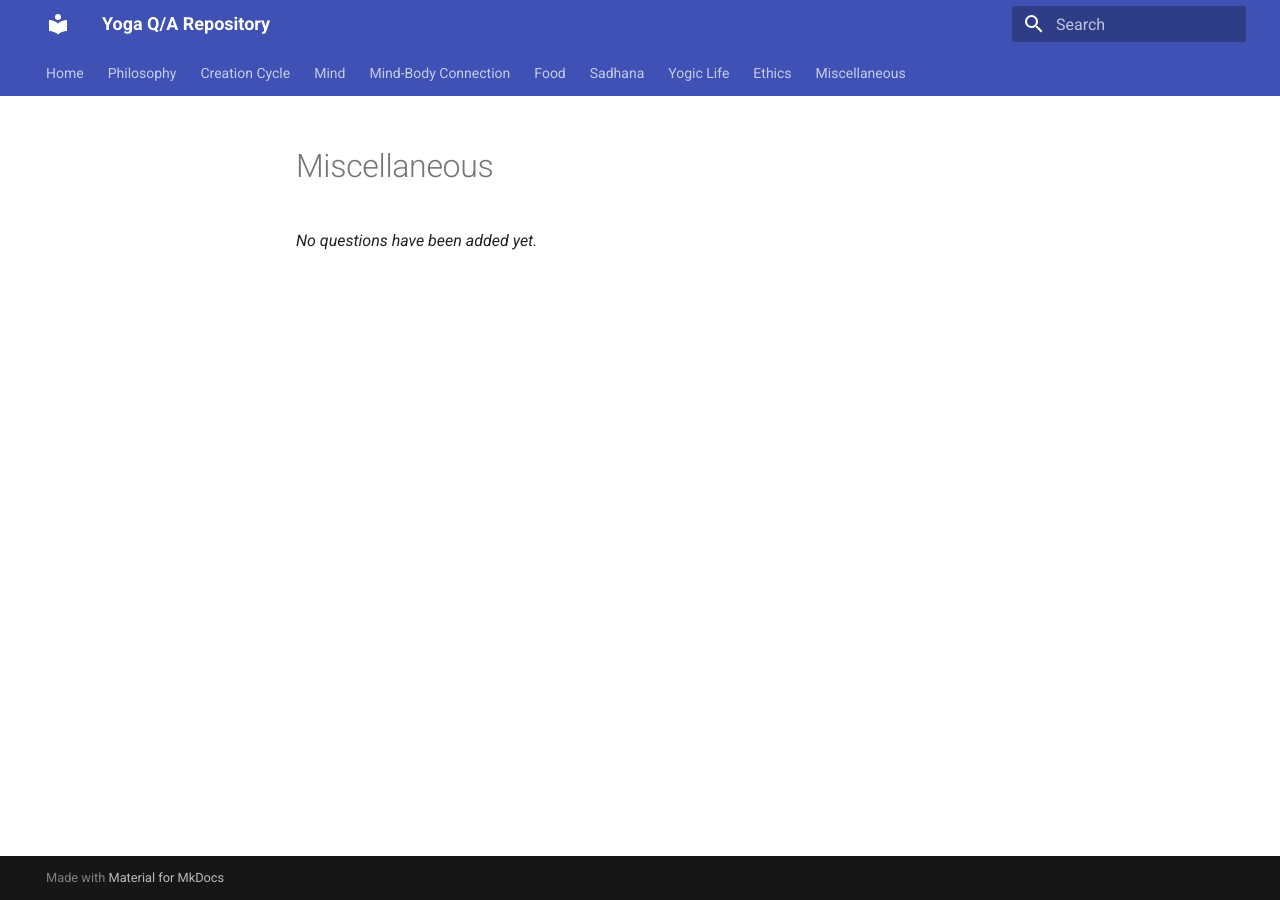
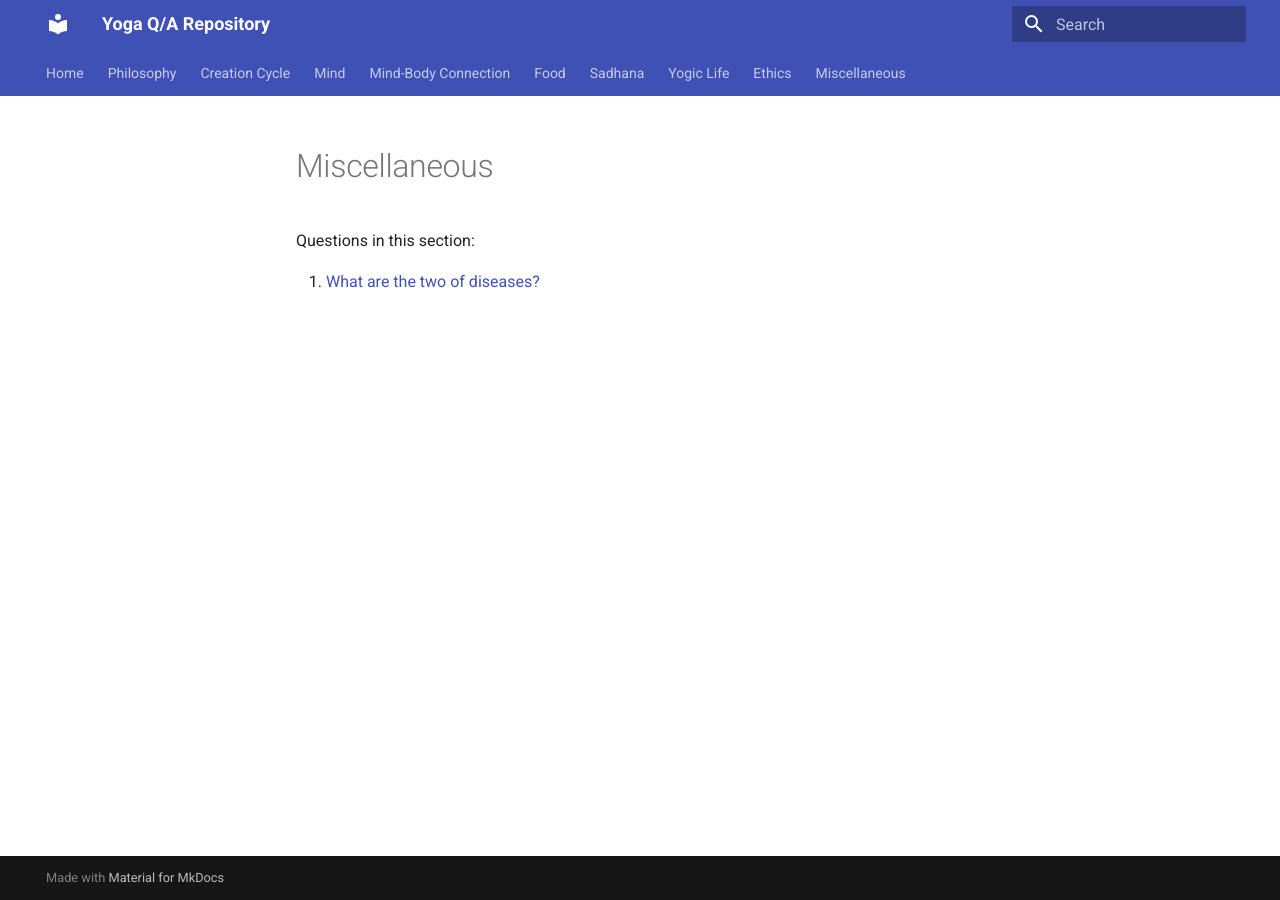
Before and after one commit to yogiclife/yoga-qa, an MkDocs documentation site: the page built from docs/miscellaneous/README.md, in a window 1280 px wide. Built offline with MkDocs 1.6.1 and Material for MkDocs 9.7.7, drawn with Linux system fonts in a browser that asks for light colours.

Commit message:
Update topic indices [skip ci]

```diff
--- a/docs/miscellaneous/README.md
+++ b/docs/miscellaneous/README.md
@@ -1,3 +1,5 @@
 # Miscellaneous
 
-_No questions have been added yet._
+Questions in this section:
+
+1. [What are the two of diseases?](what-are-the-two-of-diseases-20260628-113916.md)
```
